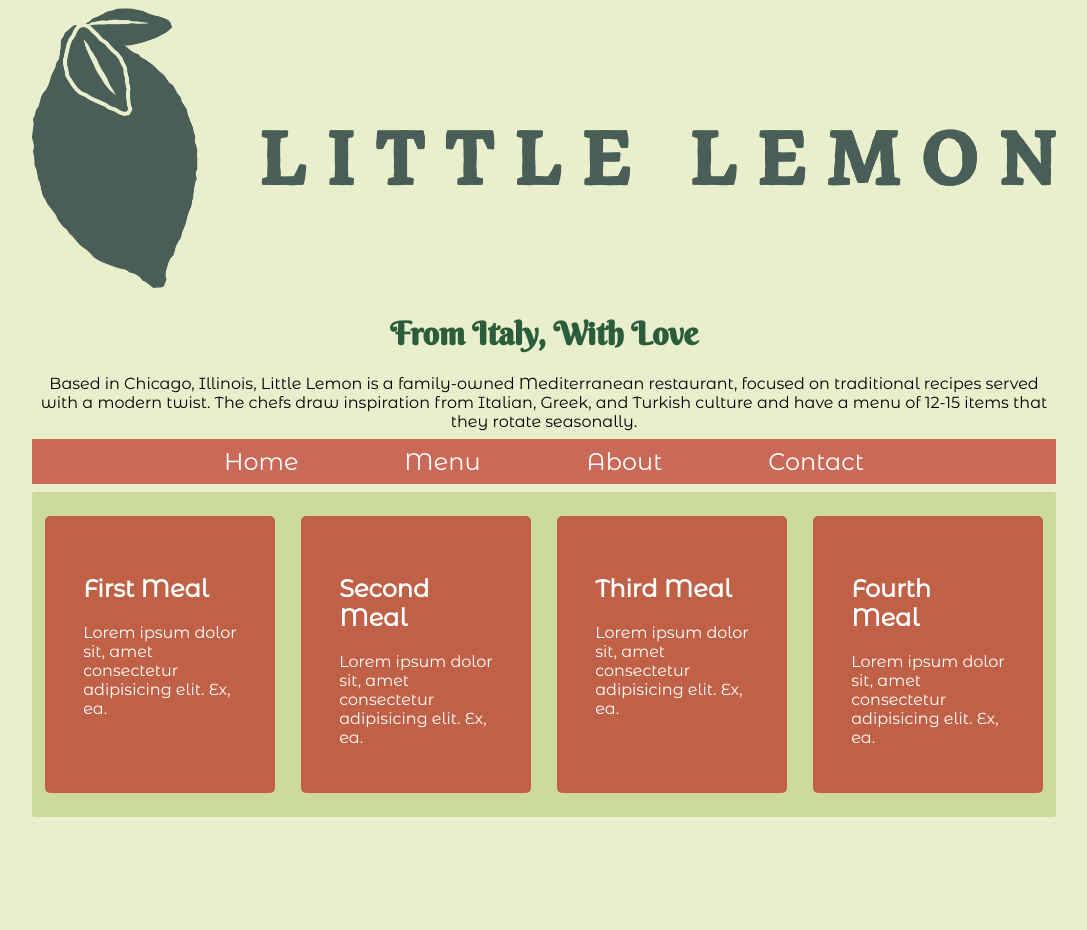
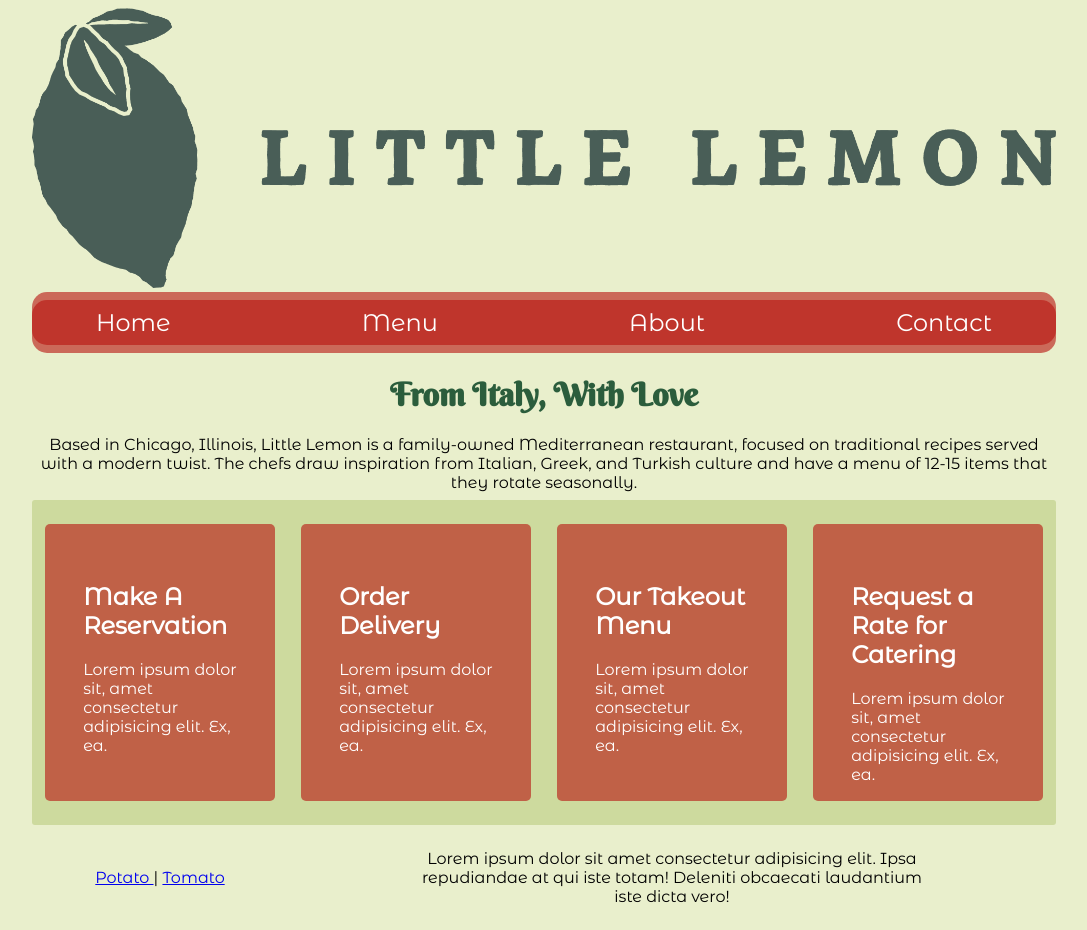
Before and after one commit to Zibilyonik/little_lemon_portfolio, a plain HTML site: page index.html in a window 1280 px wide. Shown: the whole page, without its empty margins (96-1183 px from the left). Before the commit the page ends 825 px from the top, so only its background shows below. Drawn offline with Linux system fonts and the light colour scheme.

Commit message:
add footer, change navbar position, add website_width variable for scss

```diff
--- a/css/styles.scss
+++ b/css/styles.scss
@@ -1,5 +1,6 @@
 $primary-color: #2b5d3c;
 $secondary-color: #b9150f9b;
+$website-width: 80%;
 
 
 * {
@@ -12,7 +13,7 @@ body {
 }
 main {
     margin: 0 auto;
-    width: 80%;
+    width: $website-width;
 }
 
 nav {
@@ -20,7 +21,8 @@ nav {
     justify-content: space-between;
     align-items: center;
     background-color: $secondary-color;
-    padding: 1vh 15vw;
+    padding: 1vh 5vw;
+    border-radius: 15px;
 }
 
 nav a {
@@ -36,7 +38,11 @@ h1 {
 
 }
 
-
+header {
+    background-color: $secondary-color;
+    padding: 1vh 0;
+    border-radius: 15px;
+}
 
 .banner {
     margin: 1vh auto;
@@ -83,3 +89,15 @@ h1 {
     border-radius: 5px;
     background-color: $secondary-color;
 }
+
+footer {
+    width: $website-width;
+}
+
+
+.footer-col {
+    width: 50%;
+    text-align: center;
+    justify-content: center;
+    align-items: center;
+}
--- a/index.html
+++ b/index.html
@@ -27,41 +27,56 @@
     <main>
         <div class="container banner">
             <img id="Title" src="assets/Asset 14@4x.png" alt="Little Lemon Hero Banner" class="hero">
+            <header>
+                <nav>
+                    <a href="#Title" class="nav-link clickable">Home</a>
+                    <a href="#Menu" class="nav-link clickable">Menu</a>
+                    <a href="#About" class="nav-link clickable">About</a>
+                    <a href="#Contact" class="nav-link clickable">Contact</a>
+                </nav>
+            </header>
             <h1>From Italy, With Love</h1>
             <p class="desc centered">
                 Based in Chicago, Illinois, Little Lemon is a family-owned Mediterranean restaurant, focused on traditional recipes served with a modern twist.
                 The chefs draw inspiration from Italian, Greek, and Turkish culture and have a menu of 12-15 items that they rotate seasonally.
             </p>
         </div>
-        <header>
-            <nav>
-                <a href="#Title" class="nav-link clickable">Home</a>
-                <a href="#Menu" class="nav-link clickable">Menu</a>
-                <a href="#About" class="nav-link clickable">About</a>
-                <a href="#Contact" class="nav-link clickable">Contact</a>
-            </nav>
-        </header>
         <div class="container grid">
             <div class="row">
                 <div class="col meal-title-container">
-                    <h2 class="meal-title">First Meal</h2>
+                    <h2 class="meal-title">Make A Reservation</h2>
                     <p class="meal-text">Lorem ipsum dolor sit, amet consectetur adipisicing elit. Ex, ea.</p>
                 </div>
                 <div class="col meal-title-container">
-                    <h2 class="meal-title">Second Meal</h2>
+                    <h2 class="meal-title">Order Delivery</h2>
                     <p class="meal-text">Lorem ipsum dolor sit, amet consectetur adipisicing elit. Ex, ea.</p>
                 </div>
                 <div class="col meal-title-container">
-                    <h2 class="meal-title">Third Meal</h2>
+                    <h2 class="meal-title">Our Takeout Menu</h2>
                     <p class="meal-text">Lorem ipsum dolor sit, amet consectetur adipisicing elit. Ex, ea.</p>
                 </div>
                 <div class="col meal-title-container">
-                    <h2 class="meal-title">Fourth Meal</h2>
+                    <h2 class="meal-title">Request a Rate for Catering</h2>
                     <p class="meal-text">Lorem ipsum dolor sit, amet consectetur adipisicing elit. Ex, ea.</p>
                 </div>
             </div>
         </div>
     </main>
-    <footer></footer>
+    <footer>
+        <div class="row">
+            <div class="footer-col">
+                <a href="#">
+                    Potato
+                </a>
+                |
+                <a href="#">
+                    Tomato
+                </a>
+            </div>
+            <div class="footer-col">
+                <p>Lorem ipsum dolor sit amet consectetur adipisicing elit. Ipsa repudiandae at qui iste totam! Deleniti obcaecati laudantium iste dicta vero!</p>
+            </div>
+        </div>
+    </footer>
 </body>
 </html>
```
Also changed, not shown: css/styles.css, 1 other file.
